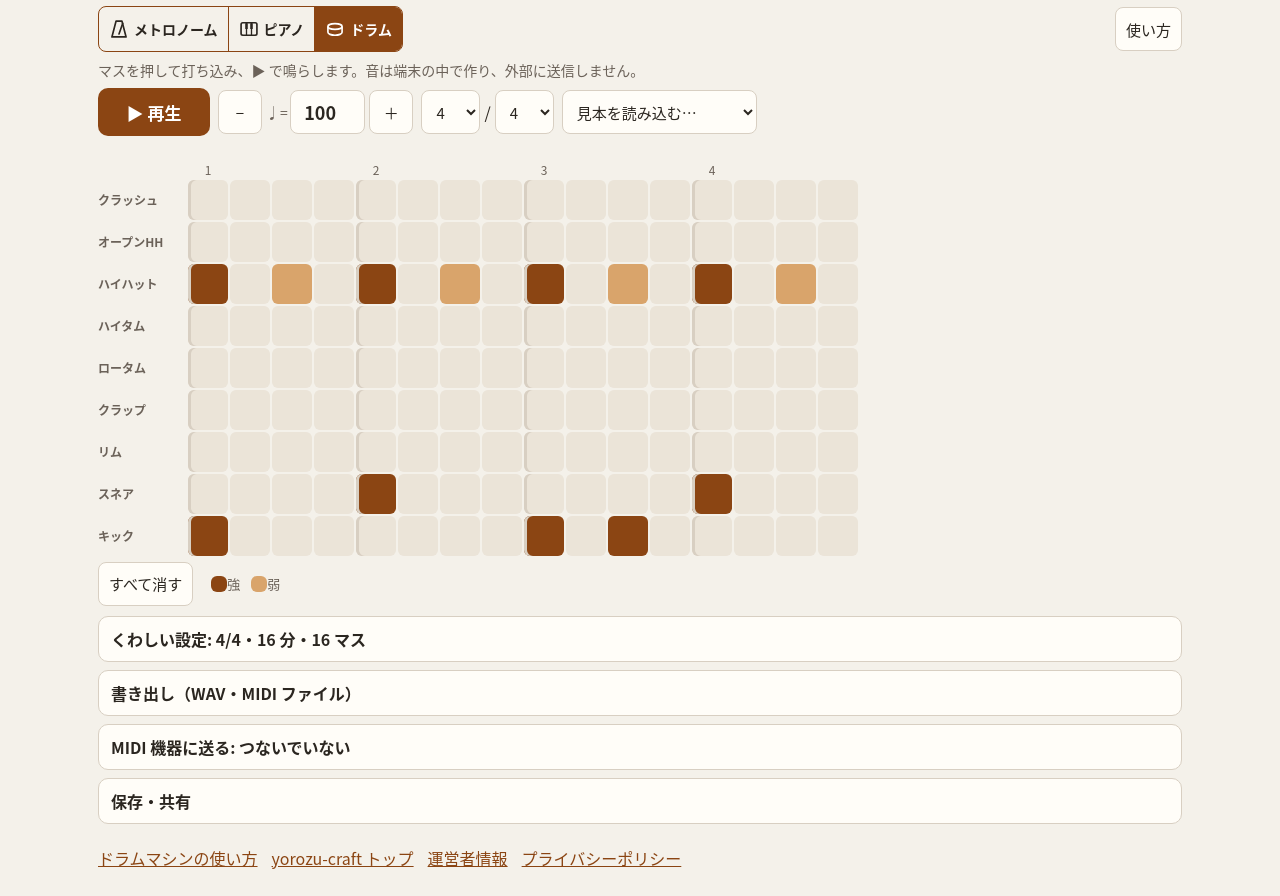
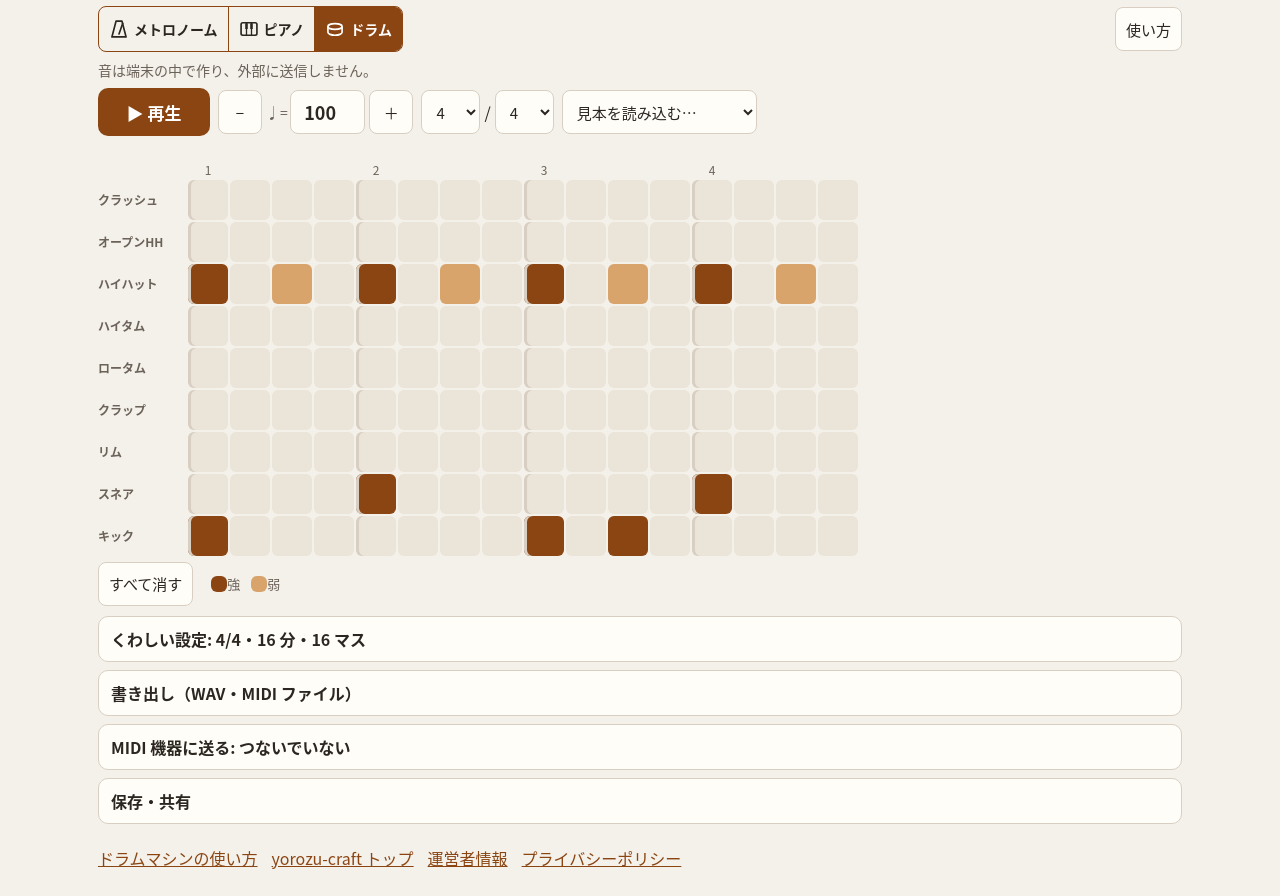
Before and after one commit to YouheiOonuki/web-metronome, a website: page drum/index.html in a window 1280 px wide. Drawn offline with Linux system fonts and the light colour scheme.

Commit message:
段 2 の 8（ROADMAP 7.60・SCREEN 1.4 の 2）: drum の見出しの下の操作説明を消し、「音は端末の中で作り、外部に送信しません」の 1 行だけ残す
Co-Authored-By: Claude Opus 5.5 <noreply@anthropic.com>

```diff
--- a/drum/index.html
+++ b/drum/index.html
@@ -51,7 +51,7 @@
       <a class="ctl help" href="./guide.html">使い方</a>
     </header>
 
-    <p class="lead">マスを押して打ち込み、▶ で鳴らします。音は端末の中で作り、外部に送信しません。</p>
+    <p class="lead">音は端末の中で作り、外部に送信しません。</p>
 
     <fieldset class="transport">
       <legend class="sr">再生とテンポ・拍子</legend>
```
